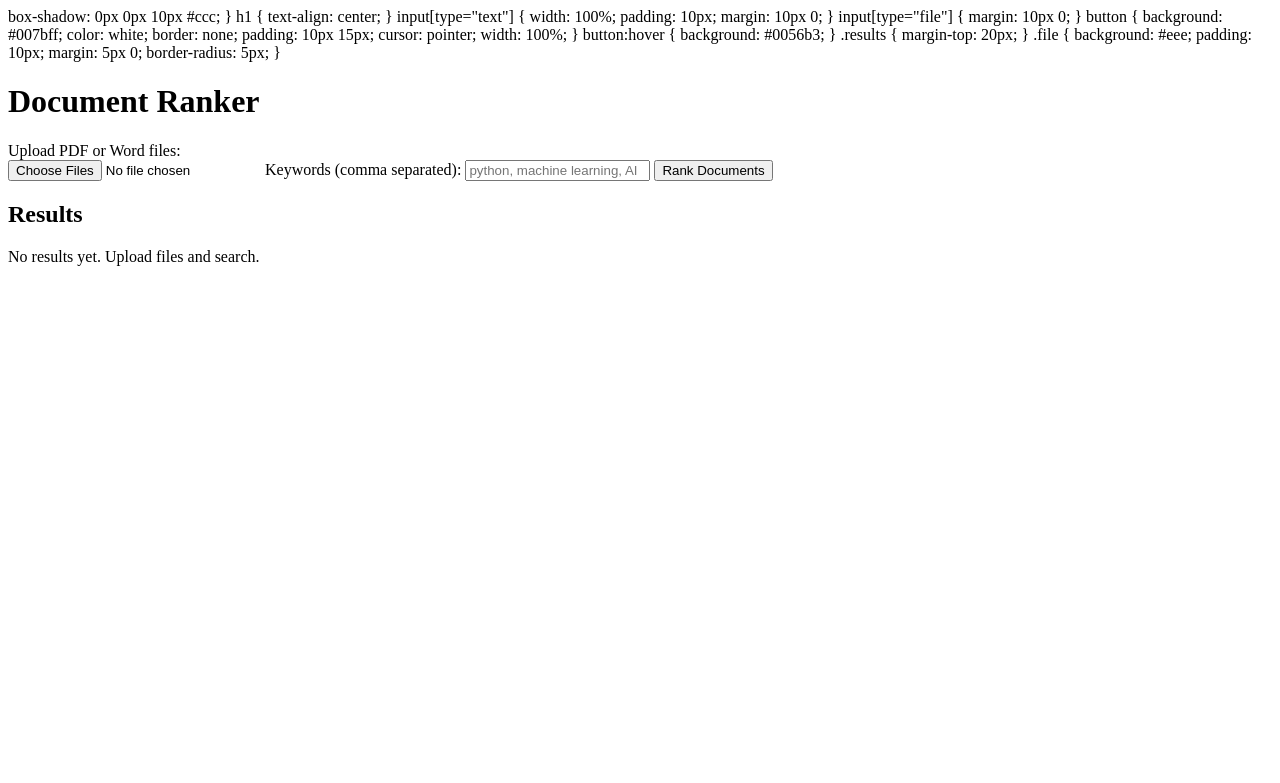
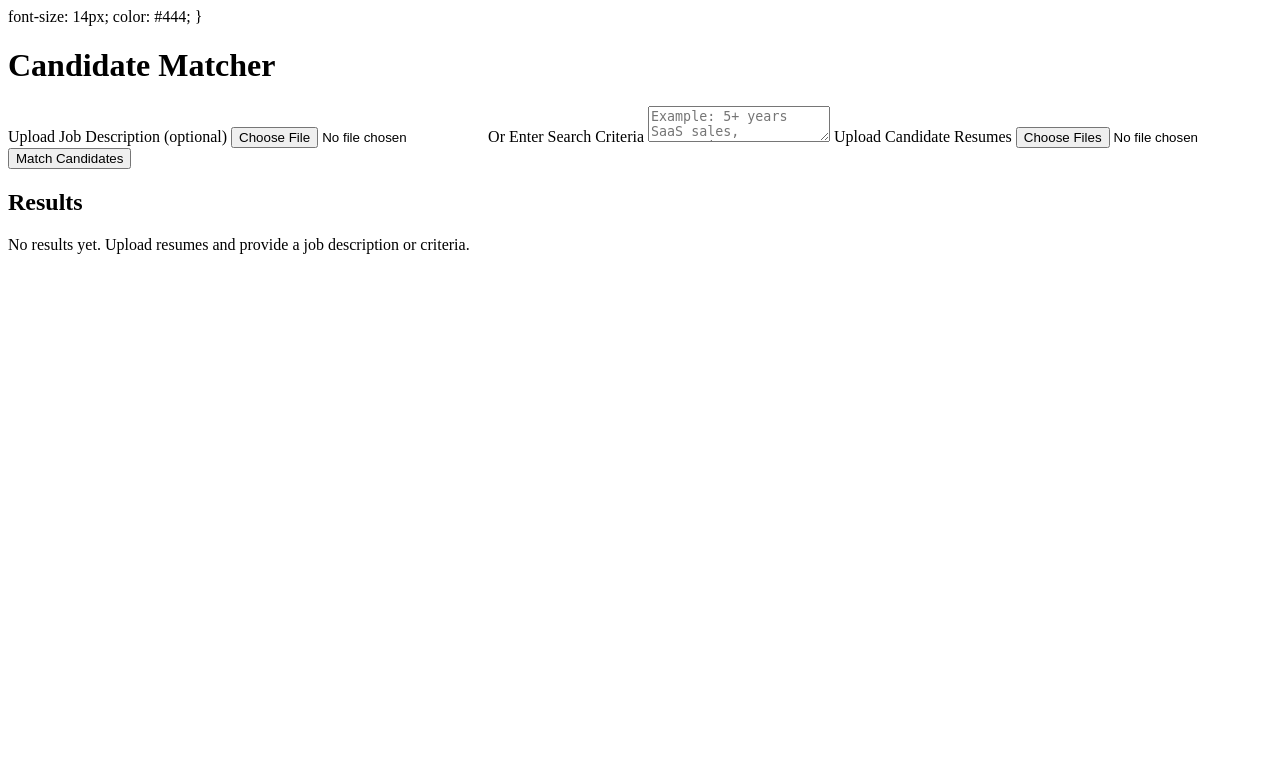
Before and after one commit to CooperCareerPartners/document-ranker, a Flask app: page / in a window 1280 px wide. Shown: the top 783 px of the page. Run offline with Flask 3, Linux system fonts and the light colour scheme.

Commit message:
upgrade to candidate matcher

```diff
--- a/app.py
+++ b/app.py
@@ -1,5 +1,4 @@
 from flask import Flask, render_template, request
-from pathlib import Path
 from pypdf import PdfReader
 from docx import Document
 import os
@@ -8,11 +7,10 @@ app = Flask(__name__)
 
 UPLOAD_FOLDER = "uploads"
 app.config["UPLOAD_FOLDER"] = UPLOAD_FOLDER
-
 os.makedirs(UPLOAD_FOLDER, exist_ok=True)
 
 
-# --- Read PDF ---
+# ---------- FILE READERS ----------
 def read_pdf(path):
     text = ""
     try:
@@ -24,7 +22,6 @@ def read_pdf(path):
     return text.lower()
 
 
-# --- Read DOCX ---
 def read_docx(path):
     try:
         doc = Document(path)
@@ -34,56 +31,111 @@ def read_docx(path):
         return ""
 
 
-# --- Simple scoring system ---
-def score(text, terms):
-    return sum(text.count(t.lower()) for t in terms)
+def read_file(path):
+    if path.endswith(".pdf"):
+        return read_pdf(path)
+    elif path.endswith(".docx"):
+        return read_docx(path)
+    return ""
 
 
-# --- Main webpage route ---
+# ---------- SCORING ----------
+def score_candidate(resume_text, criteria_text):
+    criteria_words = criteria_text.lower().split()
+
+    score = 0
+    matched_words = []
+
+    for word in criteria_words:
+        if len(word) < 3:
+            continue
+
+        occurrences = resume_text.count(word)
+
+        if occurrences > 0:
+            score += occurrences
+            matched_words.append(word)
+
+    return score, matched_words
+
+
+# ---------- ROUTE ----------
 @app.route("/", methods=["GET", "POST"])
 def index():
     results = []
 
     if request.method == "POST":
-        files = request.files.getlist("files")
-        keywords = request.form.get("keywords", "")
+        criteria_text = request.form.get("criteria", "").strip()
 
-        terms = [t.strip() for t in keywords.split(",") if t.strip()]
+        jd_file = request.files.get("job_description")
+        resume_files = request.files.getlist("resumes")
 
-        saved_paths = []
+        jd_text = ""
 
-        # Save uploaded files
-        for f in files:
-            if f.filename == "":
+        # Save job description if uploaded
+        if jd_file and jd_file.filename != "":
+            jd_path = os.path.join(
+                app.config["UPLOAD_FOLDER"],
+                jd_file.filename
+            )
+            jd_file.save(jd_path)
+            jd_text = read_file(jd_path)
+
+            if os.path.exists(jd_path):
+                os.remove(jd_path)
+
+        combined_criteria = (criteria_text + " " + jd_text).strip()
+
+        if combined_criteria == "":
+            return render_template(
+                "index.html",
+                error="Please provide search criteria or upload a job description.",
+                results=[]
+            )
+
+        saved_resume_paths = []
+
+        # Save resumes
+        for resume in resume_files:
+            if resume.filename == "":
                 continue
 
-            path = os.path.join(app.config["UPLOAD_FOLDER"], f.filename)
-            f.save(path)
-            saved_paths.append(path)
+            path = os.path.join(
+                app.config["UPLOAD_FOLDER"],
+                resume.filename
+            )
 
-        # Analyze files
-        for path in saved_paths:
-            text = ""
+            resume.save(path)
+            saved_resume_paths.append(path)
 
-            if path.endswith(".pdf"):
-                text = read_pdf(path)
-            elif path.endswith(".docx"):
-                text = read_docx(path)
-            else:
-                continue
+        # Score resumes
+        for path in saved_resume_paths:
+            resume_text = read_file(path)
 
-            results.append((os.path.basename(path), score(text, terms)))
+            score, matches = score_candidate(
+                resume_text,
+                combined_criteria
+            )
 
-        # Sort best match first
-        results.sort(key=lambda x: x[1], reverse=True)
+            results.append({
+                "name": os.path.basename(path),
+                "score": score,
+                "matches": matches[:15]
+            })
 
-    return render_template("index.html", results=results)
+            if os.path.exists(path):
+                os.remove(path)
 
+        results.sort(
+            key=lambda candidate: candidate["score"],
+            reverse=True
+        )
 
-# --- Run server ---
-if __name__ == "__main__":
-    os.makedirs(UPLOAD_FOLDER, exist_ok=True)
-    import os
+    return render_template(
+        "index.html",
+        results=results
+    )
+
 
 if __name__ == "__main__":
     port = int(os.environ.get("PORT", 5000))
--- a/templates/index.html
+++ b/templates/index.html
@@ -1,42 +1,5 @@
-box-shadow: 0px 0px 10px #ccc;
-        }
-
-        h1 {
-            text-align: center;
-        }
-
-        input[type="text"] {
-            width: 100%;
-            padding: 10px;
-            margin: 10px 0;
-        }
-
-        input[type="file"] {
-            margin: 10px 0;
-        }
-
-        button {
-            background: #007bff;
-            color: white;
-            border: none;
-            padding: 10px 15px;
-            cursor: pointer;
-            width: 100%;
-        }
-
-        button:hover {
-            background: #0056b3;
-        }
-
-        .results {
-            margin-top: 20px;
-        }
-
-        .file {
-            background: #eee;
-            padding: 10px;
-            margin: 5px 0;
-            border-radius: 5px;
+ font-size: 14px;
+            color: #444;
         }
     </style>
 </head>
@@ -45,33 +8,46 @@ box-shadow: 0px 0px 10px #ccc;
 
 <div class="container">
 
-    <h1>Document Ranker</h1>
+    <h1>Candidate Matcher</h1>
 
     <form method="POST" enctype="multipart/form-data">
 
-        <label>Upload PDF or Word files:</label><br>
-        <input type="file" name="files" multiple required>
+        <label>Upload Job Description (optional)</label>
+        <input type="file" name="job_description" accept=".pdf,.docx">
 
-        <label>Keywords (comma separated):</label>
-        <input type="text" name="keywords" placeholder="python, machine learning, AI" required>
+        <label>Or Enter Search Criteria</label>
+        <textarea name="criteria" placeholder="Example: 5+ years SaaS sales, enterprise accounts, healthcare, Salesforce, full-cycle recruiting"></textarea>
 
-        <button type="submit">Rank Documents</button>
+        <label>Upload Candidate Resumes</label>
+        <input type="file" name="resumes" accept=".pdf,.docx" multiple required>
+
+        <button type="submit">Match Candidates</button>
 
     </form>
 
-    <div class="results">
+    {% if error %}
+        <div class="error">{{ error }}</div>
+    {% endif %}
+
     <h2>Results</h2>
 
     {% if results %}
-            {% for file, score in results %}
-                <div class="file">
-                    <strong>{{ file }}</strong> — Score: {{ score }}
+        {% for candidate in results %}
+            <div class="candidate">
+                <div><strong>{{ candidate.name }}</strong></div>
+                <div class="score">Match Score: {{ candidate.score }}</div>
+
+                {% if candidate.matches %}
+                    <div class="matches">
+                        Matched terms:
+                        {{ candidate.matches | join(", ") }}
+                    </div>
+                {% endif %}
             </div>
         {% endfor %}
     {% else %}
-            <p>No results yet. Upload files and search.</p>
+        <p>No results yet. Upload resumes and provide a job description or criteria.</p>
     {% endif %}
-    </div>
 
 </div>
 
```
Also changed, not shown: app_backup.py (added, +90 -0 lines), templates/index_backup.html (added, +79 -0 lines). Lines whose indentation alone changed are shown as unchanged.
